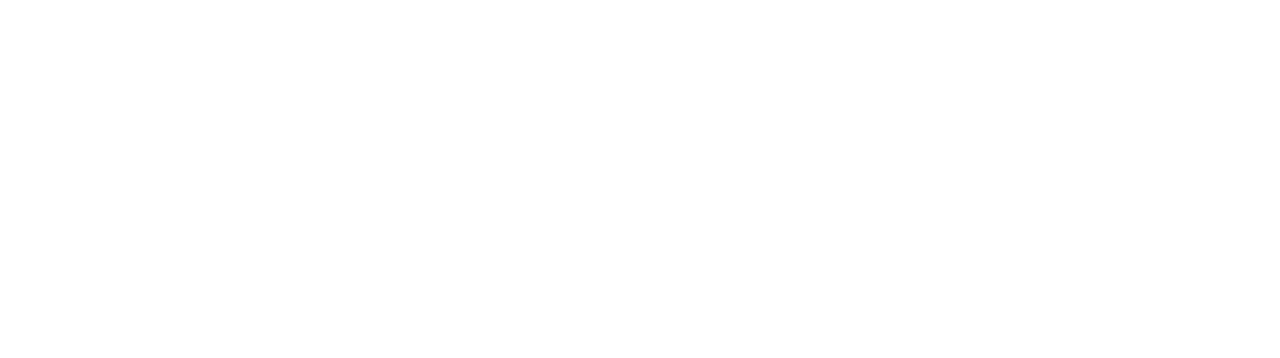
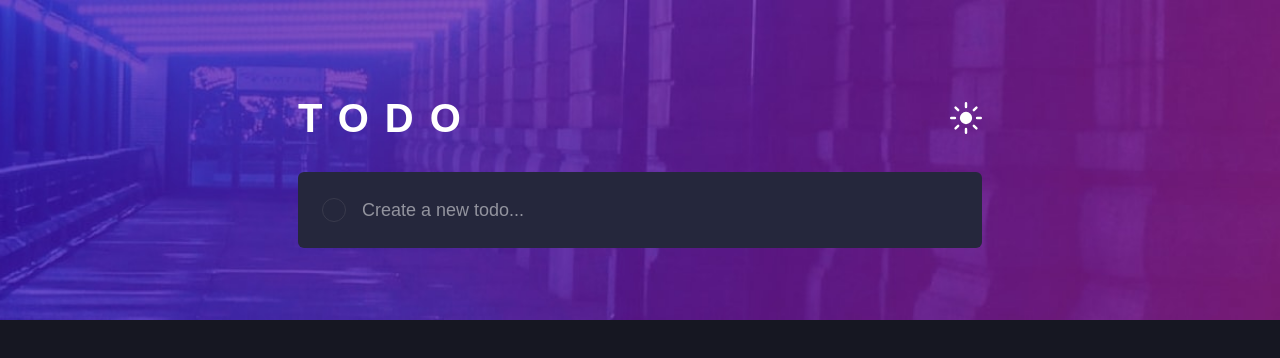
Before and after one commit to Eric-ArcoVerde/frontendmentor-todolist, a React (Vite) app: page / in a window 1280 px wide. Shown: the top 358 px of the page. Built offline with nearby package versions, Linux system fonts and the light colour scheme; a web font is replaced by a local one.

Commit message:
feat: componente header e form

```diff
--- a/src/App.tsx
+++ b/src/App.tsx
@@ -1,8 +1,17 @@
+import TodoForm from "./components/TodoForm"
+import TodoHeader from "./components/TodoHeader"
+
 function App() {
   return (
-    <div className="bg-">
+    <main className="bg-dark-navy-950 h-screen">
+      <div className="bg-[url('/images/bg-desktop-dark.jpg')] h-80 bg-cover bg-center">
+        <div className="max-w-[43.75rem] m-auto p-2">
+          <TodoHeader></TodoHeader>
 
-    </div>
+          <TodoForm></TodoForm>
+        </div>
+      </div>
+    </main>
   )
 }
 
--- /dev/null
+++ b/src/components/TodoForm/index.tsx
@@ -0,0 +1,16 @@
+const TodoForm = () => {
+    return (
+        <form className="relative mb-10">
+            <span className="absolute w-6 h-6 border border-dark-purple-800 top-1/2 transform -translate-y-1/2 rounded-full left-6"></span>
+
+            <input
+              type="text"
+              placeholder="Create a new todo..."
+              name="todo"
+              className="bg-dark-navy-900 w-full text-white rounded-md py-6 pl-16 outline-none text-lg"
+            />
+          </form>
+    )
+}
+
+export default TodoForm
--- /dev/null
+++ b/src/components/TodoHeader/index.tsx
@@ -0,0 +1,16 @@
+import IconSun from '/images/icon-sun.svg'
+
+const TodoHeader = () => {
+    return (
+        <header className='flex justify-between mb-6 pt-20'>
+
+          <h1 className='text-white text-[2.5rem] font-bold tracking-[1rem]'>TODO</h1>
+
+          <button>
+            <img className='w-8 h-8' src={IconSun} alt="Alternar tema" />
+          </button>
+        </header>
+    )
+}
+
+export default TodoHeader
```
